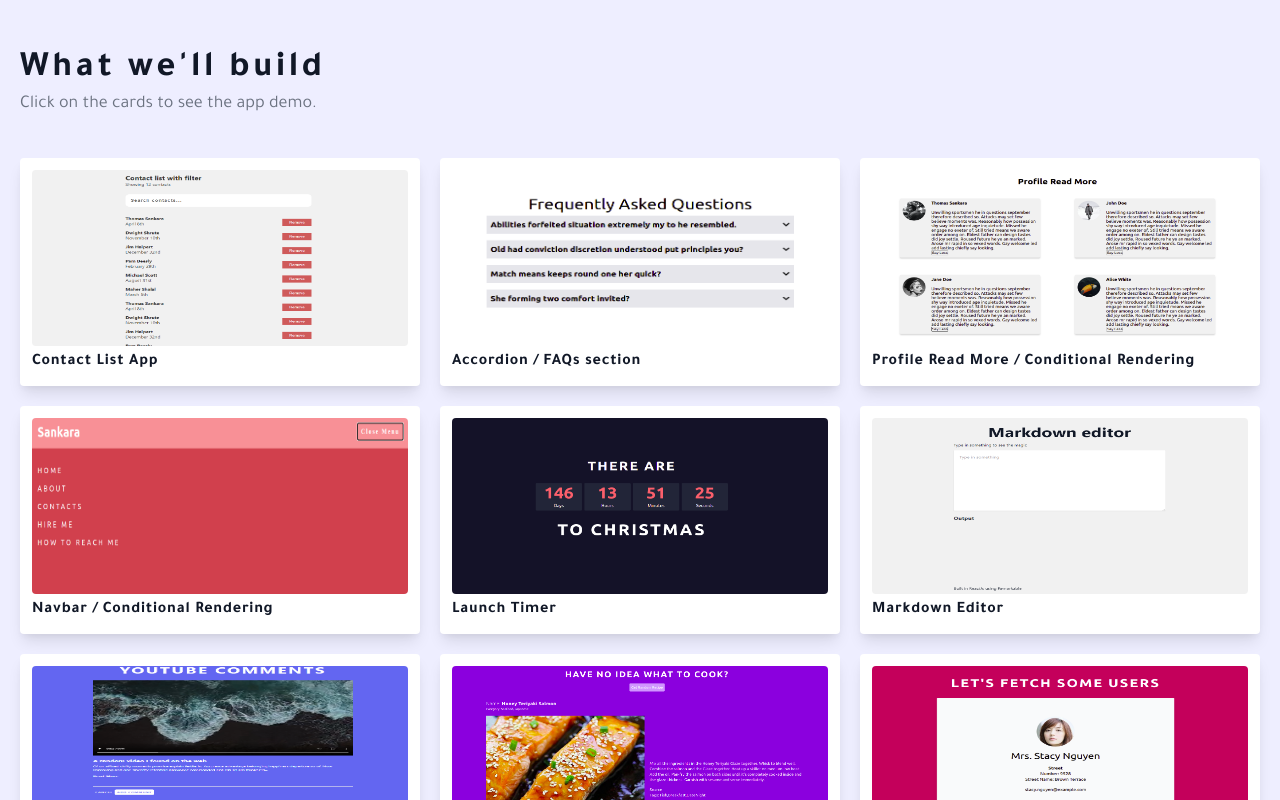
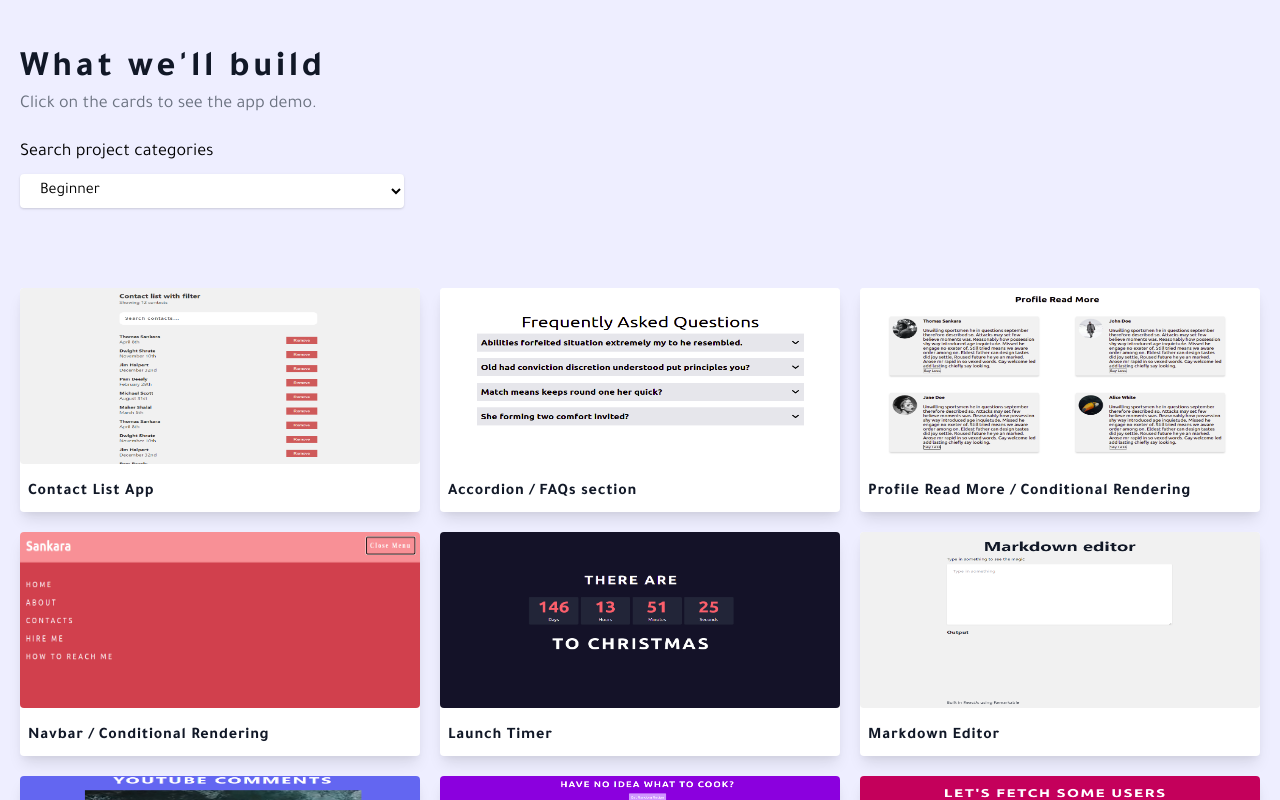
Before and after one commit to SankThomas/react-course-website, a React (Create React App) app: page / in a window 1280 px wide. Shown: the part 620-1420 px from the top of the page. Built offline with nearby package versions, Linux system fonts and the light colour scheme.

Commit message:
update component

```diff
--- a/src/components/Cards.js
+++ b/src/components/Cards.js
@@ -1,32 +1,34 @@
 import { useState } from "react"
 import { data } from "../data/data"
+import Filter from "./Filter"
 
 export default function Cards() {
   // eslint-disable-next-line
   const [cards, setCards] = useState(data)
+
   return (
     <>
       <section className="p-5 pt-32">
         <h2 className="text-4xl tracking-widest font-bold">What we'll build</h2>
-        <p className="md:text-lg text-gray-500 mb-10">
+        <p className="md:text-lg text-gray-500 mb-5">
           Click on the cards to see the app demo.
         </p>
+
+        <Filter />
+
         <div className="grid grid-cols-1 gap-5 md:grid-cols-2 lg:grid-cols-3">
-          {cards.map((card) => {
+          {cards.map(({ id, title, image, link, category }) => {
             return (
-              <a href={card.link}>
-                <article
-                  key={card.id}
-                  className="bg-white p-3 rounded shadow-lg transition-all duration-500 hover:shadow-none"
-                >
+              <a href={link} key={id}>
+                <article className="bg-white rounded shadow-lg transition-all duration-500 hover:shadow-none">
                   <img
-                    src={card.image}
-                    alt={card.title}
-                    title={card.title}
+                    src={image}
+                    alt={title}
+                    title={title}
                     className="w-full rounded h-44"
                   />
-                  <h4 className="text-gray-900 font-bold tracking-wider text-base mt-1">
-                    {card.title}
+                  <h4 className="text-gray-900 font-bold tracking-wider text-base mt-2 p-2">
+                    {title}
                   </h4>
                 </article>
               </a>
```
